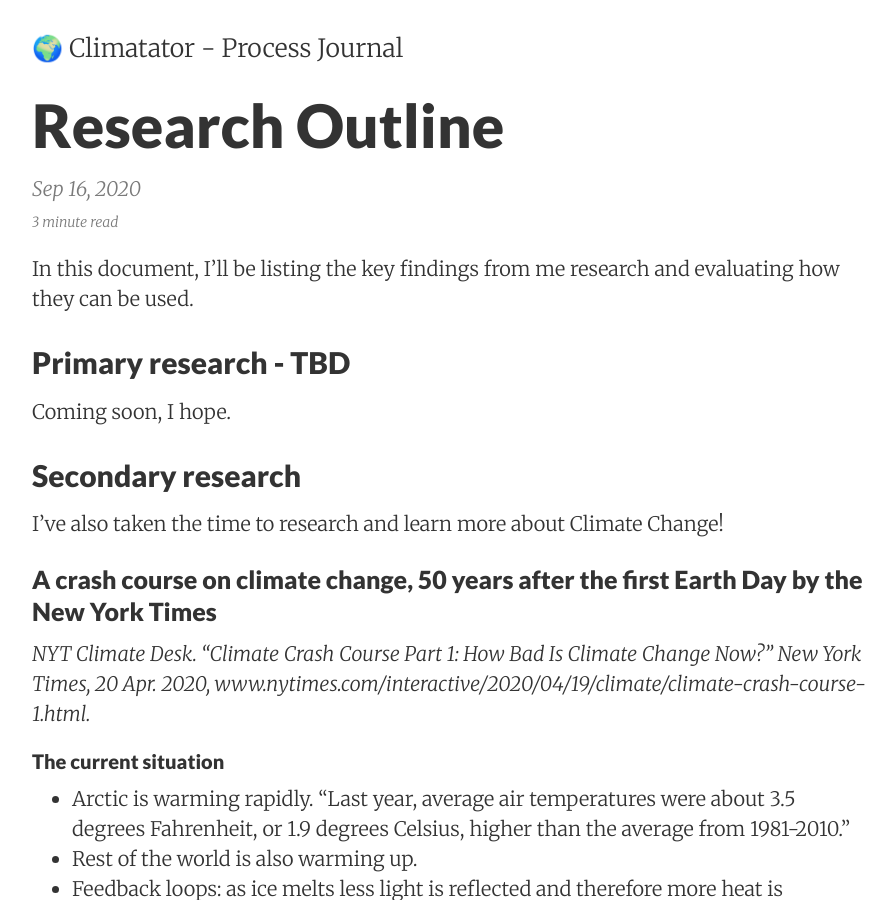
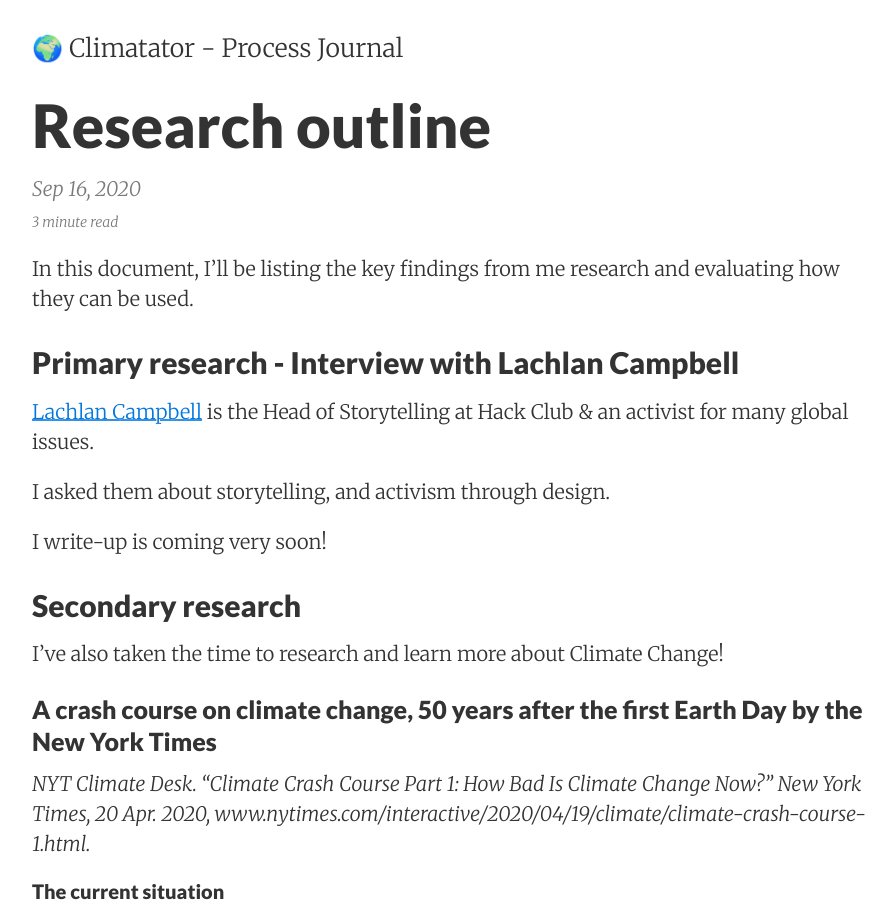
Before and after one commit to sampoder/climatator, a Jekyll site: the page built from journal/_posts/2020-09-16-research.md, in a window 1280 px wide and 900 px high. Shown: the whole window, without its empty margins (188-1084 px from the left). Built offline with Jekyll 4.4.1, drawn with Linux system fonts in a browser that asks for light colours.

Commit message:
Update 2020-09-16-research.md

```diff
--- a/journal/_posts/2020-09-16-research.md
+++ b/journal/_posts/2020-09-16-research.md
@@ -1,15 +1,19 @@
 ---
 layout: post
-title: Research Outline
+title: Research outline
 date: 2020-09-16 12:00
 summary: Key findings from my research
 ---
 
 In this document, I'll be listing the key findings from me research and evaluating how they can be used.
 
-## Primary research - TBD
+## Primary research - Interview with Lachlan Campbell
 
-Coming soon, I hope.
+[Lachlan Campbell](https://lachlanjc.com) is the Head of Storytelling at Hack Club & an activist for many global issues.
+
+I asked them about storytelling, and activism through design.
+
+I write-up is coming very soon!
 
 ## Secondary research
 
```
